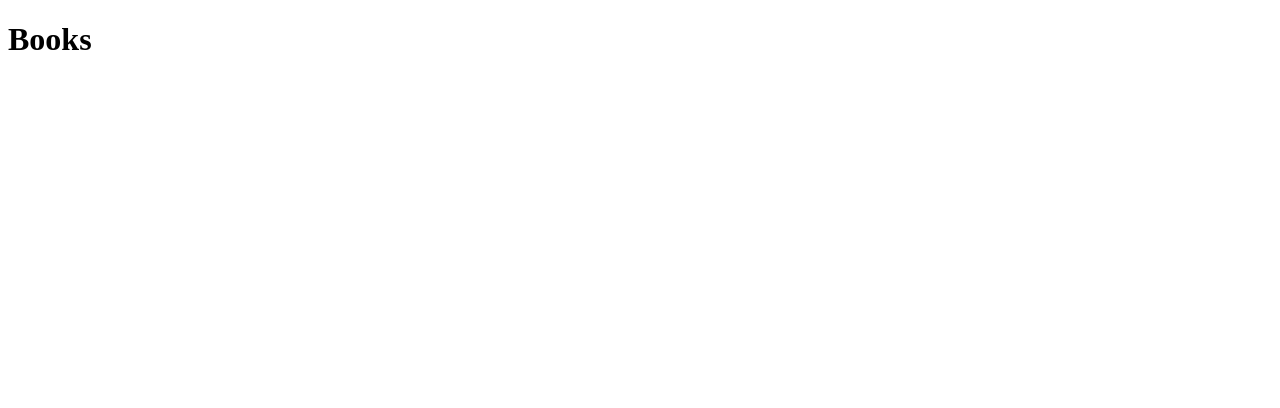
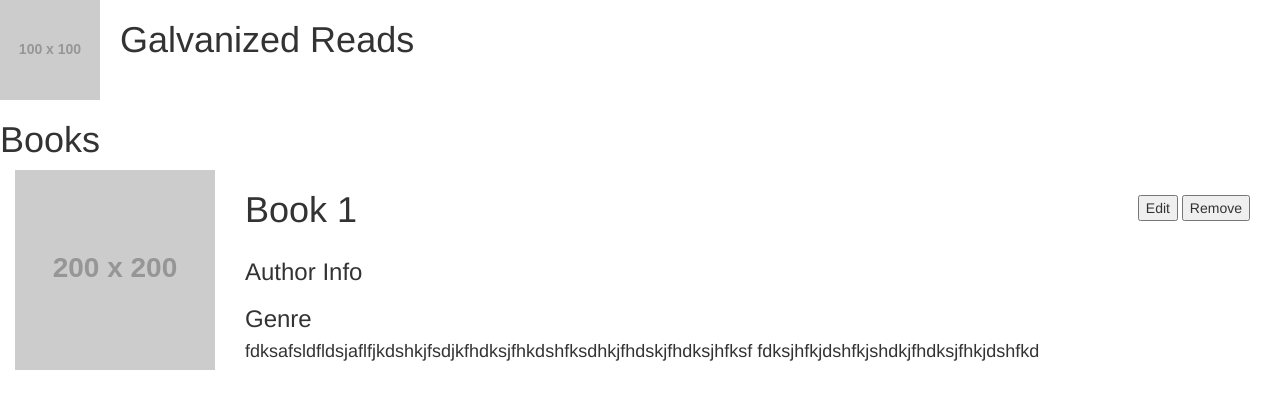
Before and after one commit to shep222/gReads-front, a plain HTML site: page public/books.html in a window 1280 px wide. Drawn offline with nearby package versions, Linux system fonts and the light colour scheme; placeholder pictures from the web are drawn by us.

Commit message:
books styles

```diff
--- a/public/books.html
+++ b/public/books.html
@@ -1,10 +1,43 @@
 <!DOCTYPE html>
 <html>
-  <head>
+
+<head>
     <meta charset="utf-8">
-    <title>Books</title>
-  </head>
-  <body>
+    <title>Galvanized Reads</title>
+    <link rel="stylesheet" href="https://maxcdn.bootstrapcdn.com/bootstrap/3.3.7/css/bootstrap.min.css" integrity="sha384-BVYiiSIFeK1dGmJRAkycuHAHRg32OmUcww7on3RYdg4Va+PmSTsz/K68vbdEjh4u" crossorigin="anonymous">
+    <link rel="stylesheet" type="text/css" href="./styles/main.css">
+</head>
+
+<body>
+    <header>
+        <img class="logo" src="http://placehold.it/100x100">
+        <h1>Galvanized Reads</h1>
+    </header>
     <h1>Books</h1>
-  </body>
+    <section>
+        <article class="">
+            <img class="booksImg" src="http://placehold.it/200x200">
+            <div class="bookTitle">
+                <h1>Book 1</h1>
+                <div class="myButtons">
+                <button class="myBtn" type="button" name="button">Edit</button>
+                <button class="myBtn" type="button" name="button">Remove</button>
+              </div>
+            </div>
+            <div class="">
+                <h3>Author Info</h3>
+                <h3>Genre</h3>
+                <h4>fdksafsldfldsjaflfjkdshkjfsdjkfhdksjfhkdshfksdhkjfhdskjfhdksjhfksf
+                  fdksjhfkjdshfkjshdkjfhdksjfhkjdshfkd
+                </h4>
+            </div>
+        </article>
+
+    </section>
+
+    <script src="https://code.jquery.com/jquery-3.2.1.min.js" integrity="sha256-hwg4gsxgFZhOsEEamdOYGBf13FyQuiTwlAQgxVSNgt4=" crossorigin="anonymous"></script>
+    <script src="https://maxcdn.bootstrapcdn.com/bootstrap/3.3.7/js/bootstrap.min.js" integrity="sha384-Tc5IQib027qvyjSMfHjOMaLkfuWVxZxUPnCJA7l2mCWNIpG9mGCD8wGNIcPD7Txa" crossorigin="anonymous"></script>
+    <script src="./scripts/main.js"></script>
+</body>
+
 </html>
--- a/public/styles/main.css
+++ b/public/styles/main.css
@@ -18,3 +18,19 @@ header {
 .imgSub {
   justify-content: center;
 }
+
+.bookTitle {
+  display: flex;
+  justify-content: space-between;
+}
+
+.myButtons {
+  padding-right: 30px;
+  margin-top: 25px;
+}
+
+.booksImg {
+  float: left;
+  margin-left: 15px;
+  margin-right: 30px;
+}
```
